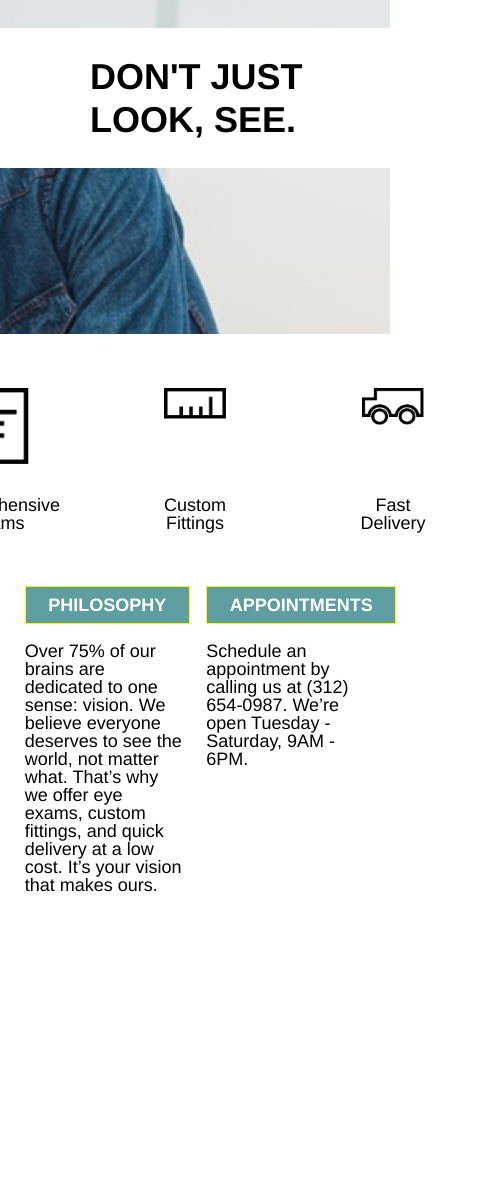
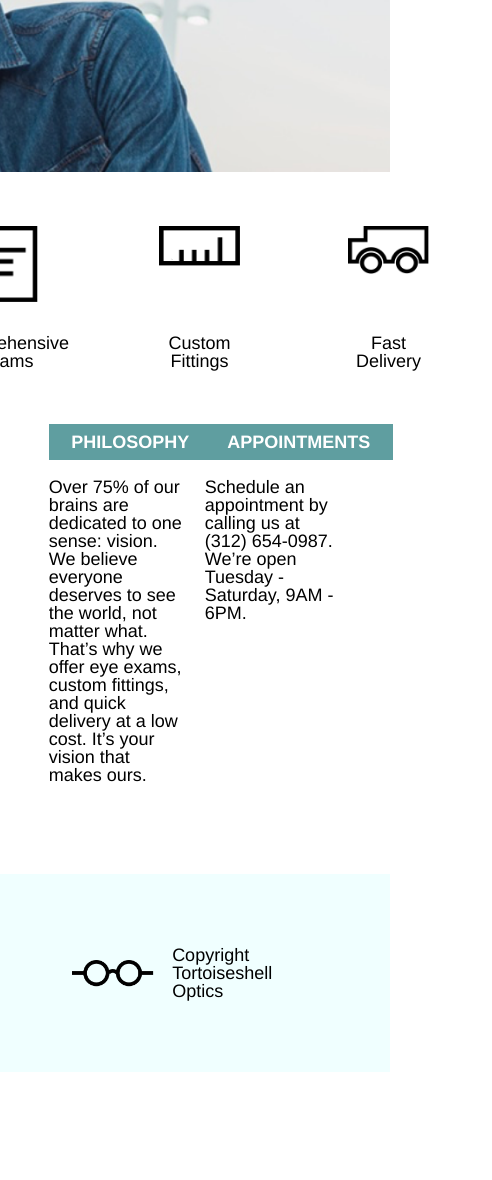
Before and after one commit to jsharris1229/tortoiseshell, a plain HTML site: page index.html in a window 390 px wide. Shown: the part 224-1404 px from the top of the page, 492 px wide, since content can reach past the window. Before the commit the page ends 1316 px from the top, so only its background shows below. Drawn offline with Linux system fonts and the light colour scheme.

Commit message:
Debug existing code and add css for tablet sized screens.

```diff
--- a/index.html
+++ b/index.html
@@ -79,12 +79,13 @@
       </div> <!-- end of class 'sitecontainer' -->
     </section>
 
-<!--    <footer>
-      <div class="sitecontainer">
-        Copyright Tortoiseshell Optics
-      </div> --><!-- end of class 'sitecontainer' -->
-<!--    </footer>
--->
+    <footer>
+      <div class="sitecontainer footercontainer">
+        <img src="resources/images/logo-black.png" alt="Company Logo">
+        <span>Copyright Tortoiseshell Optics</span>
+      </div> <!-- end of class 'sitecontainer' -->
+    </footer>
+
   <!-- Allows blank space at the end so content is not at the very bottom -->
   <div class="endspace">
   </div>
--- a/resources/css/style.css
+++ b/resources/css/style.css
@@ -13,7 +13,8 @@ body {
   background-color: white;
 }
 
-section {
+section,
+footer {
   width: 100%;
   display: flex;
   justify-content: center;
@@ -123,6 +124,10 @@ nav {
 }
 
 .imgblock img {
+  max-width: 4.5rem;
+}
+
+.imgblock img[alt^="Exam"] {
   max-width: 3.5rem;
 }
 
@@ -155,14 +160,68 @@ nav {
   margin: 0;
   width: 10rem;
   height: 1rem;
-  border: 1px solid yellow;
+  /* DEBUG border: 1px solid yellow; */
 }
 
 .infoblock p {
   margin-top: 1rem;
 }
+
+/* ***** Footer section
+ */
+.footercontainer {
+  display: flex;
+  align-items: center;
+  background-color: azure;
+  padding: 4rem;
+}
+
+.footercontainer img {
+  height: 1.5rem;
+  margin-right: 1rem;
+}
+
 /* ***** Add blank space at the end.
  */
 .endspace {
   height: 6rem;
 }
+
+/* ***** Responsive design code
+    The default size is full browser size.
+    Next is tablet size, at 1024px wide
+    Final is phone size, at 480px wide.
+ */
+
+ /* Tablet size, max width 1024px
+  */
+
+@media only screen and (max-width: 1024px) {
+
+  .cbanner {
+    height: 22rem;
+  }
+
+  .sitecontainer {
+    width: 100%;
+  }
+
+  .topmenu {
+    margin-top: 0;
+  }
+  nav {
+    margin-right: 2rem;
+  }
+
+  .callout  {
+    padding: .75rem 4rem;
+    top: 5rem;
+    right: 2rem;
+    background-color: white;
+  }
+
+  .callout span {
+    font-size: 1.33rem;
+  }
+
+}
```
